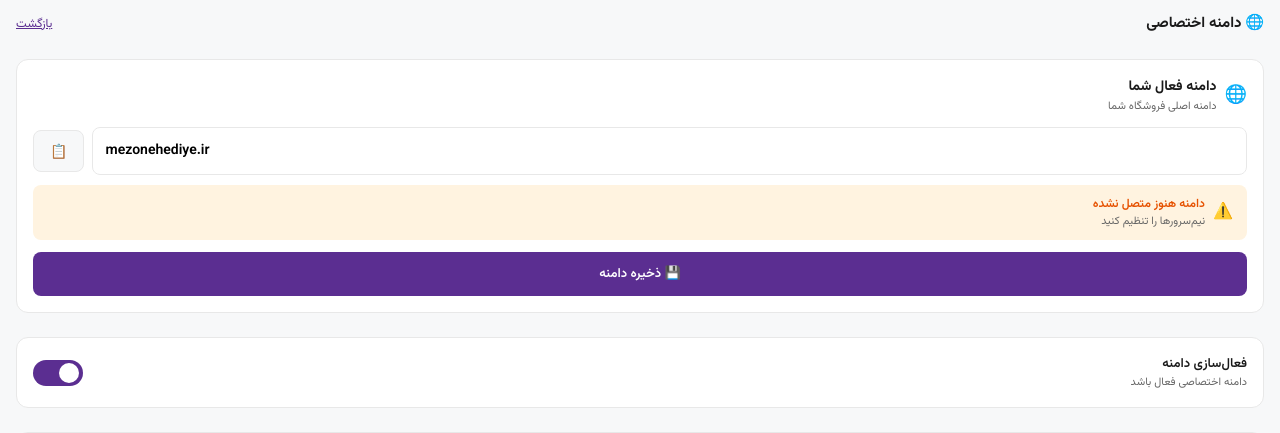
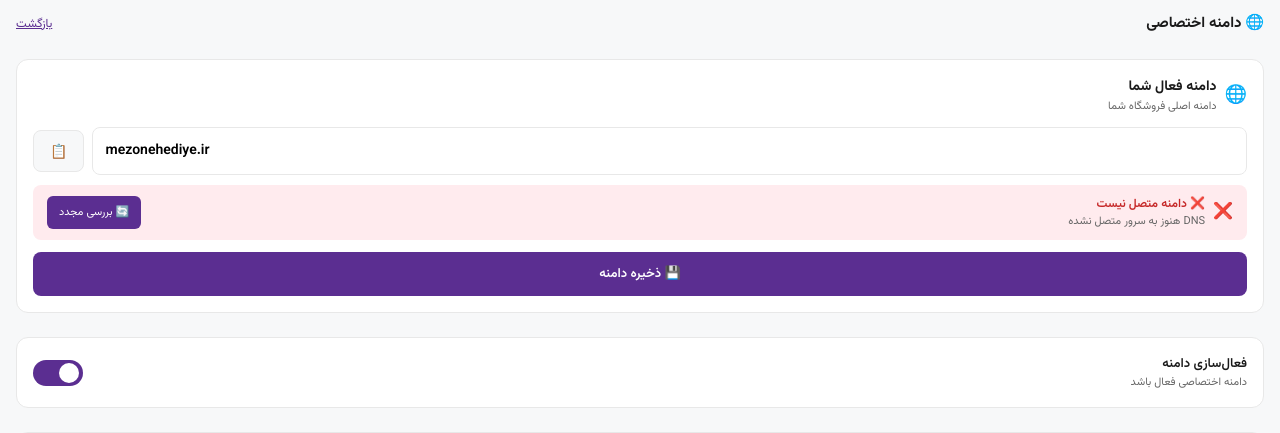
Before and after one commit to matinhermes/mazoun-hediye, a Flask app: page /admin/settings/domain in a window 1280 px wide. Shown: the part 65-498 px from the top of the page. Run offline with Flask 3, Linux system fonts and the light colour scheme; the visitor is signed in with stand-in values (Sample User, id 1); data comes from the database, SQL or seed files in the repository.

Commit message:
fix: اعتبارسنجی واقعی DNS - بررسی IP دامنه

```diff
--- a/app.py
+++ b/app.py
@@ -5,6 +5,28 @@ import secrets
 import json
 from datetime import datetime
 from functools import wraps
+import socket
+
+def verify_domain_dns(domain):
+    """Check if domain DNS is configured correctly"""
+    results = {'a_record': False, 'cname': False, 'resolved_ip': ''}
+    try:
+        ip = socket.gethostbyname(domain)
+        results['resolved_ip'] = ip
+        # Render's IP range or any valid IP means it resolves
+        if ip and ip != '127.0.0.1':
+            results['a_record'] = True
+    except:
+        pass
+    try:
+        cname = socket.getfqdn(domain)
+        if cname != domain:
+            results['cname'] = True
+    except:
+        pass
+    return results
+
+
 from flask import Flask, render_template, request, redirect, url_for, flash, session, jsonify, g, abort, send_from_directory
 import time
 from werkzeug.security import generate_password_hash, check_password_hash
@@ -2053,10 +2075,49 @@ def admin_settings_domain():
     db = get_db()
     if request.method == 'POST':
         save_settings_from_form()
-        flash('دامنه بروزرسانی شد ✓', 'success')
+        # Verify the domain DNS
+        domain = request.form.get('domain', '').strip()
+        if domain:
+            dns = verify_domain_dns(domain)
+            verified = '1' if dns['a_record'] else '0'
+            db.execute("UPDATE settings SET value=? WHERE key='domain_verified'", (verified,))
+            if dns['resolved_ip']:
+                db.execute("UPDATE settings SET value=? WHERE key='domain_resolved_ip'", (dns['resolved_ip'],))
+            db.commit()
+            if dns['a_record']:
+                flash(f'دامنه {domain} تایید شد! IP: {dns["resolved_ip"]} ✓', 'success')
+            else:
+                flash(f'دامنه {domain} هنوز DNS تنظیم نشده. نیم‌سرورها را بررسی کنید.', 'warning')
         return redirect(url_for('admin_settings_domain'))
     settings = {row['key']: row['value'] for row in db.execute('SELECT * FROM settings').fetchall()}
+
+    # Re-verify on page load
+    domain = settings.get('domain', '')
+    if domain:
+        dns = verify_domain_dns(domain)
+        settings['domain_verified'] = '1' if dns['a_record'] else '0'
+        settings['domain_resolved_ip'] = dns.get('resolved_ip', '')
+
     return render_template('admin/domain.html', settings=settings)
+
+@app.route('/admin/settings/domain/verify')
+@admin_required
+def admin_verify_domain():
+    db = get_db()
+    settings = {row['key']: row['value'] for row in db.execute('SELECT * FROM settings').fetchall()}
+    domain = settings.get('domain', '')
+    if domain:
+        dns = verify_domain_dns(domain)
+        verified = '1' if dns['a_record'] else '0'
+        db.execute("UPDATE settings SET value=? WHERE key='domain_verified'", (verified,))
+        if dns['resolved_ip']:
+            db.execute("UPDATE settings SET value=? WHERE key='domain_resolved_ip'", (dns['resolved_ip'],))
+        db.commit()
+        if dns['a_record']:
+            flash(f'دامنه {domain} فعال است! IP: {dns["resolved_ip"]} ✓', 'success')
+        else:
+            flash(f'دامنه {domain} هنوز متصل نیست. DNS را بررسی کنید.', 'danger')
+    return redirect(url_for('admin_settings_domain'))
 
 @app.route('/admin/settings/seo', methods=['GET', 'POST'])
 @admin_required
--- a/templates/admin/domain.html
+++ b/templates/admin/domain.html
@@ -31,16 +31,21 @@
       </div>
 
       <!-- Status Badge -->
-      <div style="display:flex;align-items:center;gap:8px;padding:10px 14px;background:{% if settings.get('domain_verified') == '1' %}#E8F5E9{% else %}#FFF3E0{% endif %};border-radius:8px;margin-bottom:12px">
-        <span style="font-size:16px">{% if settings.get('domain_verified') == '1' %}✅{% else %}⚠️{% endif %}</span>
-        <div>
-          <div style="font-size:12px;font-weight:600;color:{% if settings.get('domain_verified') == '1' %}#2E7D32{% else %}#E65100{% endif %}">
-            {% if settings.get('domain_verified') == '1' %}دامنه فعال و متصل{% else %}دامنه هنوز متصل نشده{% endif %}
+      <div style="display:flex;align-items:center;gap:8px;padding:10px 14px;background:{% if settings.get('domain_verified') == '1' %}#E8F5E9{% else %}#FFEBEE{% endif %};border-radius:8px;margin-bottom:12px">
+        <span style="font-size:16px">{% if settings.get('domain_verified') == '1' %}✅{% else %}❌{% endif %}</span>
+        <div style="flex:1">
+          <div style="font-size:12px;font-weight:600;color:{% if settings.get('domain_verified') == '1' %}#2E7D32{% else %}#C62828{% endif %}">
+            {% if settings.get('domain_verified') == '1' %}دامنه فعال و متصل ✓{% else %}❌ دامنه متصل نیست{% endif %}
           </div>
           <div style="font-size:11px;color:var(--text2)">
-            {% if settings.get('domain_verified') == '1' %} ssl فعال | DNS تنظیم شده {% else %}نیم‌سرورها را تنظیم کنید{% endif %}
+            {% if settings.get('domain_verified') == '1' %}
+              IP: {{ settings.get('domain_resolved_ip', '') }} | DNS فعال
+            {% else %}
+              DNS هنوز به سرور متصل نشده
+            {% endif %}
           </div>
         </div>
+        <a href="/admin/settings/domain/verify" style="padding:8px 12px;background:var(--primary);color:#fff;border-radius:6px;font-size:11px;text-decoration:none;white-space:nowrap">🔄 بررسی مجدد</a>
       </div>
 
       <button type="submit" style="width:100%;padding:12px;background:var(--primary);color:#fff;border:none;border-radius:8px;font-size:13px;font-weight:600;cursor:pointer;font-family:inherit">💾 ذخیره دامنه</button>
```
